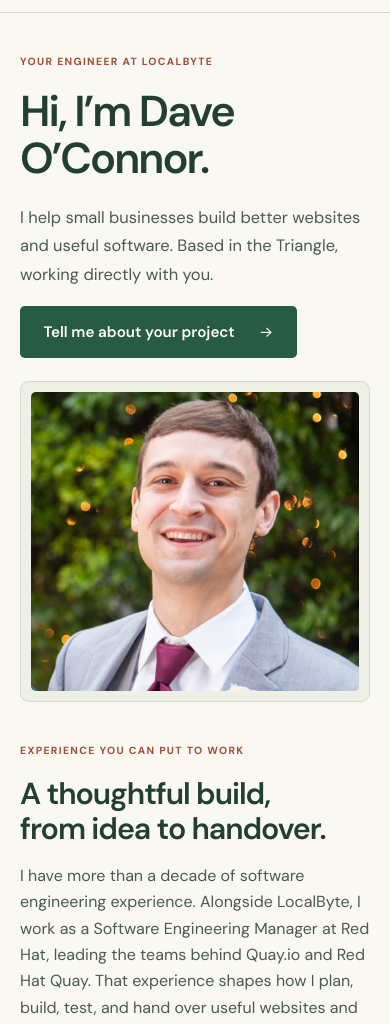
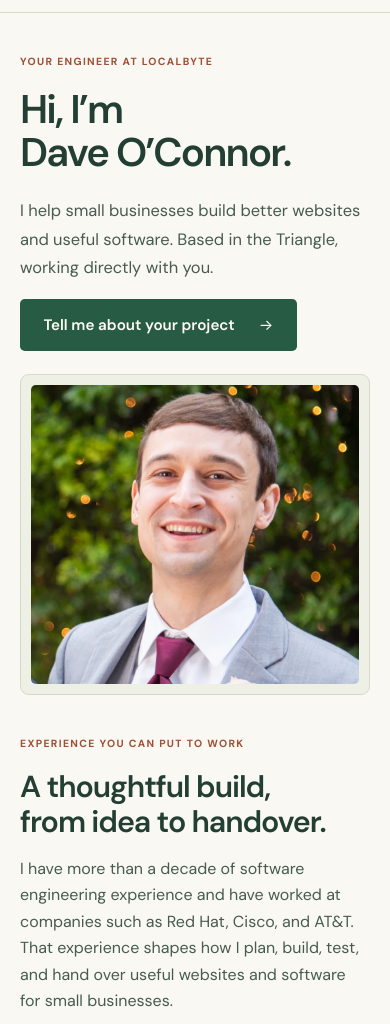
Before and after one commit to HammerMeetNail/localbyte, a website: page public/about.html in a window 390 px wide. Shown: the part 63-1087 px from the top of the page. Drawn offline with Linux system fonts and the light colour scheme.

Commit message:
Keep the founder name together and revise the About biography
Prevent Dave O'Connor from splitting across lines, with a scoped minimum
heading size that fits narrow screens. Replace the current-role paragraph
with the supplied Red Hat, Cisco, and AT&T experience summary.

Save the acquisition proposal as a local file and add an exact ignore rule;
the proposal content is intentionally excluded from this commit.

Validation: 18 responsive About checks per engine in Chromium and WebKit,
covering 320-1728px and both themes, with no overflow or split names.
Verified all nine stylesheet cache references, requested biography text,
ignored/untracked proposal status, and diff formatting. Independent source
review found no issues. No behavior changed, so the broad suite from the
previous commit was not repeated for this isolated copy/layout adjustment.

```diff
--- a/public/about.html
+++ b/public/about.html
@@ -41,7 +41,7 @@
       href="https://fonts.googleapis.com/css2?family=DM+Sans:wght@400;500;600;700&amp;display=swap"
       rel="stylesheet"
     />
-    <link rel="stylesheet" href="assets/css/style.css?v=17" />
+    <link rel="stylesheet" href="assets/css/style.css?v=18" />
     <link rel="icon" type="image/svg+xml" href="assets/img/localbyte-mark.svg" />
     <link rel="icon" type="image/png" sizes="32x32" href="assets/img/favicon-32.png?v=2" />
     <link rel="icon" type="image/png" sizes="16x16" href="assets/img/favicon-16.png?v=2" />
@@ -123,7 +123,7 @@
         <section class="page-hero page-hero-visual">
           <div class="page-hero-heading">
             <span class="eyebrow">Your engineer at LocalByte</span>
-            <h1>Hi, I’m Dave O’Connor.</h1>
+            <h1 class="founder-title">Hi, I’m <span class="founder-name">Dave&nbsp;O’Connor.</span></h1>
           </div>
           <div class="page-hero-copy">
             <p class="lead">
@@ -141,10 +141,9 @@
             <span class="eyebrow">Experience you can put to work</span>
             <h2 id="founder-heading">A thoughtful build, from idea to handover.</h2>
             <p>
-              I have more than a decade of software engineering experience. Alongside LocalByte,
-              I work as a Software Engineering Manager at Red Hat, leading the teams behind
-              Quay.io and Red Hat Quay. That experience shapes how I plan, build, test, and hand
-              over useful websites and software for small businesses.
+              I have more than a decade of software engineering experience and have worked at
+              companies such as Red Hat, Cisco, and AT&amp;T. That experience shapes how I plan,
+              build, test, and hand over useful websites and software for small businesses.
             </p>
             <p>
               LocalByte is my independent business, serving owners in Raleigh, Durham, Chapel
--- a/public/assets/css/style.css
+++ b/public/assets/css/style.css
@@ -817,6 +817,12 @@ a.work-visual:hover img {
 .page-hero-visual .lead {
   margin: 0;
 }
+.page-hero .founder-title {
+  font-size: clamp(2.5rem, 4.6vw, 4.25rem);
+}
+.founder-name {
+  white-space: nowrap;
+}
 .founder-portrait {
   width: min(100%, 27rem);
   margin: 0 auto;
```
Also changed, not shown: public/contact.html (+1 -1 lines), public/index.html (+1 -1 lines), public/portfolio.html (+1 -1 lines), public/pricing.html (+1 -1 lines), public/privacy.html (+1 -1 lines), public/services.html (+1 -1 lines), public/terms.html (+1 -1 lines), public/thanks.html (+1 -1 lines), 1 other file.
